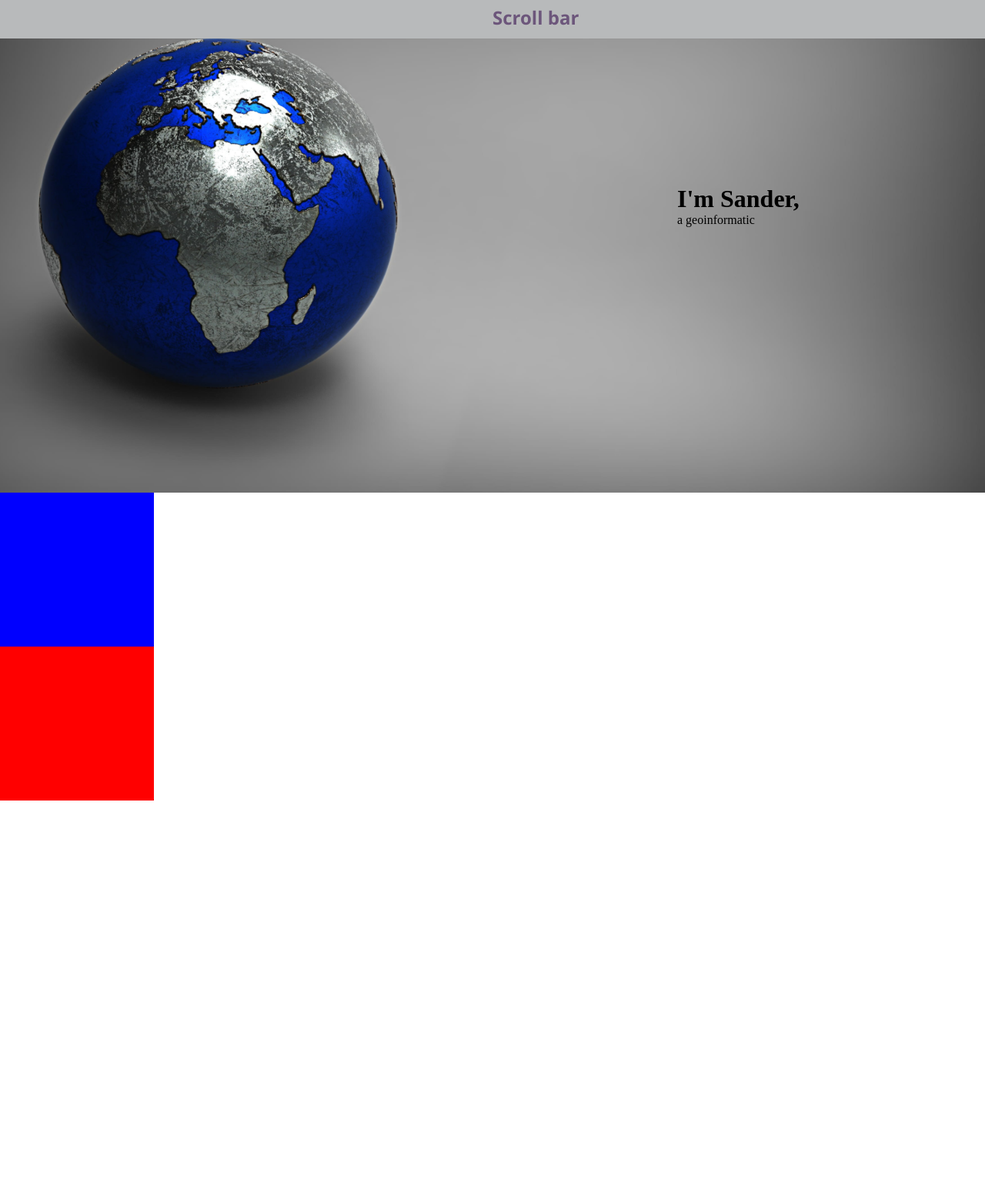
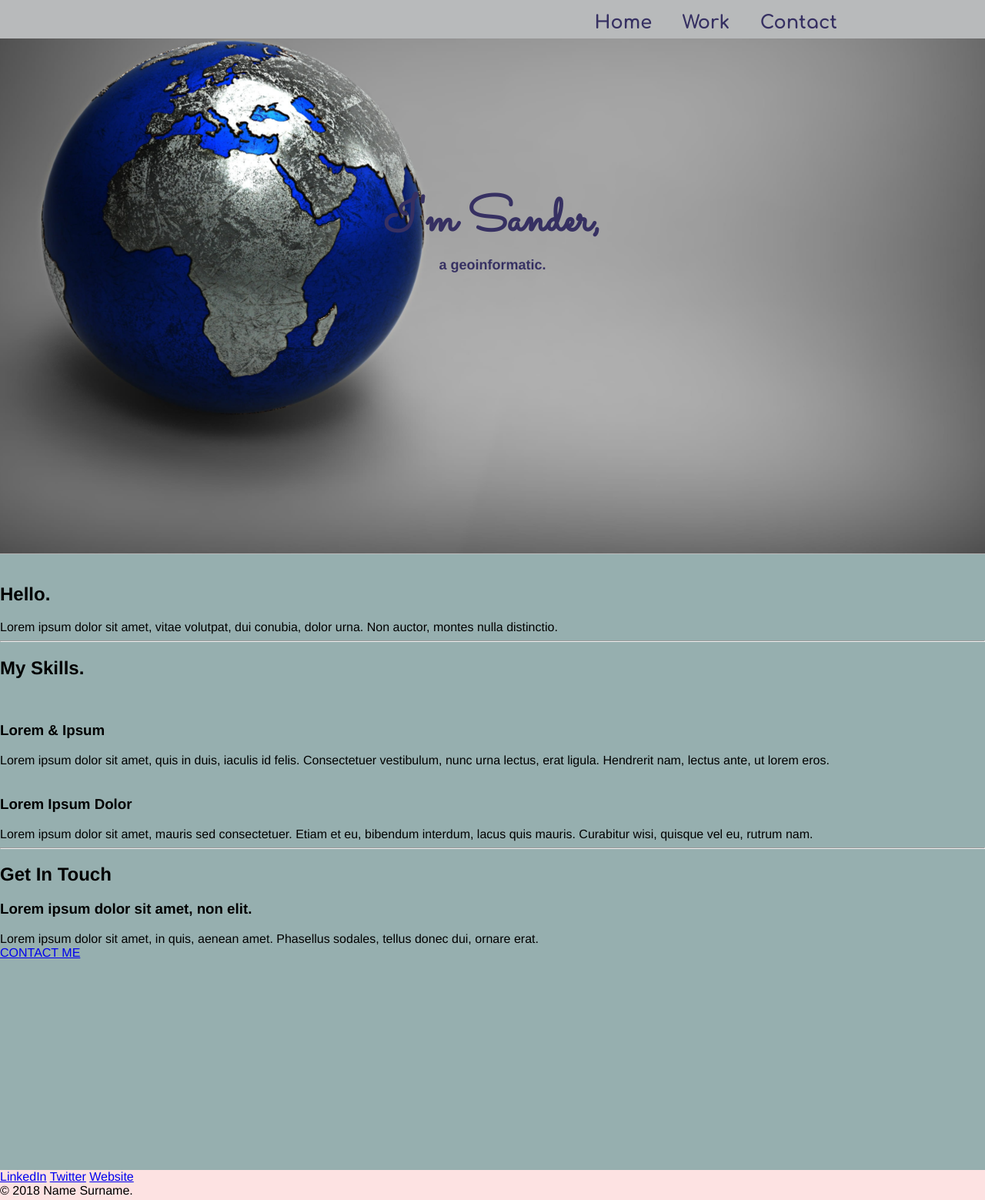
Before and after one commit to sanderpukk/cv, a plain HTML site: page CSS - My Site/index.html in a window 1280 px wide. Shown: the whole page at 77% size. Before the commit the page ends 1040 px from the top, so only its background shows below. Drawn offline with nearby package versions, Linux system fonts and the light colour scheme.

Commit message:
Added div2 and div3

```diff
--- a/CSS - My Site/css/styles.css
+++ b/CSS - My Site/css/styles.css
@@ -1,19 +1,20 @@
 
 body {
     margin: 0%;
+    font-family: 'Arimo', sans-serif;
 }
 
 div{
-    margin: 0;
-    padding: 0;
+
 }
 h1{
-    margin:  0;
-    padding: 0;
 }
 p{
     margin:  0;
     padding: 0;
+}
+span{
+    padding-left: 3%;
 }
 
 
@@ -25,22 +26,20 @@ p{
     background-color: rgb(184, 186, 187);
     width: 100%;
     height: 50px;
+
 }
 .scroll-bar-text{
-    position: absolute;
-    left: 50%;
-    top: 30%;
-    font-family: "Segoe UI", Frutiger, Arial, sans-serif;
+    font-family: 'Comfortaa', cursive;
     font-size: 150%;
-    font-style: normal;
-    font-variant: normal;
     font-weight: 700;
-    line-height: 15.4px;
-    color: #6c567b
+    color: #363062;
+    text-align: right;
+    margin-right: 15%;
+
 }
 
 .top-container {
-    padding-left: 10vh;
+    text-align: center;
     padding-top: 30vh;
 }
 
@@ -50,26 +49,37 @@ p{
     -moz-background-size: cover;
     -o-background-size: cover;
     background-size: cover;
-    height: 80vh;
+    height: 90vh;
     margin: 0;
     padding: 0;
 }
 
 .middle-container {
-    background-color: blue;
-    height: 200px;
-    width: 200px;
+    background-color: #96afaf;
+    height: 100vh;
+    width: 100%;
 }
 
 .bottom-container {
-    background-color: red;
-    height: 200px;
-    width: 200px;
+    background-color: #fde2e2;
+    height: 100vh;
+    width: 100%;
 }
 
 .heading-top {
     margin: 0%;
-    padding-left: 100vh;
+    font-family: 'Sacramento', cursive;
+    color: #363062;
+    font-size: 400%;
+}
+
+.heading-top1 {
+    margin: 0%;
+    font-family: 'Arimo', sans-serif;
+    font-size: large;
+    color: #363062;
+    font-weight: bold;
+
 }
 
 /************************ ID selectors *****************************/
--- a/CSS - My Site/index.html
+++ b/CSS - My Site/index.html
@@ -6,24 +6,57 @@
     <title>Sander Pukk</title>
     <link rel="stylesheet"  href="css/styles.css">
     <link rel="shortcut icon" href="image/favicon.ico" type="image/x-icon">
-</head>
+    <link href="https://fonts.googleapis.com/css2?family=Arimo:ital,wght@0,400;0,700;1,400;1,700&family=Parisienne&family=Sacramento&display=swap" rel="stylesheet"></head>
+    <link href="https://fonts.googleapis.com/css2?family=Comfortaa:wght@600;700&display=swap" rel="stylesheet">
 <body>
 
     <div class="scroll-bar">
-        <header class="scroll-bar-text">Scroll bar</headers>
+        <h1 class="scroll-bar-text">Home <span>Work</span> <span>Contact</span> </h1>
     </div>
 
     <div class="background-image">
     <div class="top-container">
         <h1 class="heading-top">I'm Sander,</h1>
-        <p class="heading-top ">a geoinformatic</p>
+        <p class="heading-top1">a geoinformatic.</p>
     </div>
     </div>
+
     <div class="middle-container">
+  <div class="profile">
+    <img src="" alt="">
+    <h2>Hello.</h2>
+    <p>Lorem ipsum dolor sit amet, vitae volutpat, dui conubia, dolor urna. Non auctor, montes nulla distinctio.</p>
+  </div>
+  <hr>
+  <div class="skills">
+    <h2>My Skills.</h2>
+    <div class="skill-row">
+      <img class="" src="" alt="">
+      <h3>Lorem & Ipsum</h3>
+      <p>Lorem ipsum dolor sit amet, quis in duis, iaculis id felis. Consectetuer vestibulum, nunc urna lectus, erat ligula. Hendrerit nam, lectus ante, ut lorem eros.</p>
     </div>
+    <div class="skill-row">
+      <img class="" src="" alt="">
+      <h3>Lorem Ipsum Dolor</h3>
+      <p>Lorem ipsum dolor sit amet, mauris sed consectetuer. Etiam et eu, bibendum interdum, lacus quis mauris. Curabitur wisi, quisque vel eu, rutrum nam.</p>
+    </div>
+  </div>
+  <hr>
+  <div class="contact-me">
+    <h2>Get In Touch</h2>
+    <h3>Lorem ipsum dolor sit amet, non elit.</h3>
+    <p>Lorem ipsum dolor sit amet, in quis, aenean amet. Phasellus sodales, tellus donec dui, ornare erat.</p>
+    <a class="btn" href="mailto:name@email.com">CONTACT ME</a>
+  </div>
+</div>
 
-    <div class="bottom-container">
-    </div>
+
+<div class="bottom-container">
+  <a class="footer-link" href="https://www.linkedin.com/">LinkedIn</a>
+  <a class="footer-link" href="https://twitter.com/">Twitter</a>
+  <a class="footer-link" href="https://www.appbrewery.co/">Website</a>
+  <p>© 2018 Name Surname.</p>
+</div>
 
 </body>
 </html>
```
